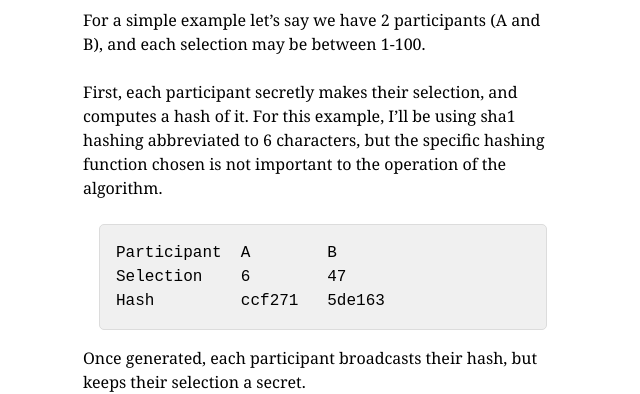
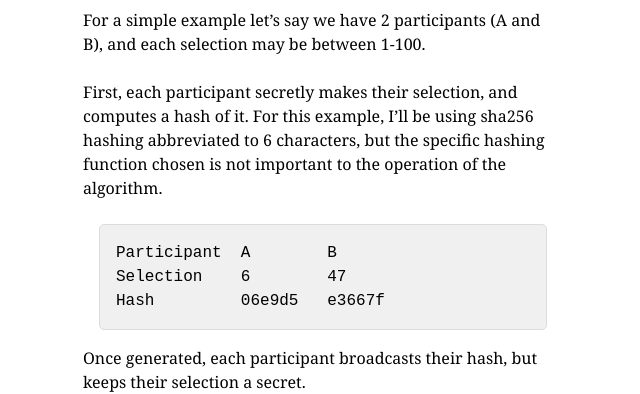
Before and after one commit to paulbellamy/paulbellamy.github.com, a Jekyll site: the page built from _posts/2017-02-19-a-distributed-trustless-coin-flip-algorithm.markdown, in a window 1280 px wide and 1400 px high, scrolled down 1325 px. Shown: the part 179-573 px from the top of the window, without its empty margins (251-891 px from the left). Built offline with Jekyll 4.4.1, drawn with Linux system fonts in a browser that asks for light colours; a script that is not in the unit is left out; some of the changed text lies outside the part shown.

Commit message:
Replace sha1 with sha256 so people don't get hung up on that

````diff
--- a/_posts/2017-02-19-a-distributed-trustless-coin-flip-algorithm.markdown
+++ b/_posts/2017-02-19-a-distributed-trustless-coin-flip-algorithm.markdown
@@ -60,14 +60,14 @@ For a simple example let's say we have 2 participants (A and B), and each
 selection may be between 1-100.
 
 First, each participant secretly makes their selection, and computes a
-hash of it. For this example, I'll be using sha1 hashing abbreviated
+hash of it. For this example, I'll be using sha256 hashing abbreviated
 to 6 characters, but the specific hashing function chosen is not
 important to the operation of the algorithm.
 
 ```
 Participant  A        B
 Selection    6        47
-Hash         ccf271   5de163
+Hash         06e9d5   e3667f
 ```
 
 Once generated, each participant broadcasts their hash, but keeps
````
Also changed, not shown: other parts of _posts/2017-02-19-a-distributed-trustless-coin-flip-algorithm.markdown (+3 -3 lines).
